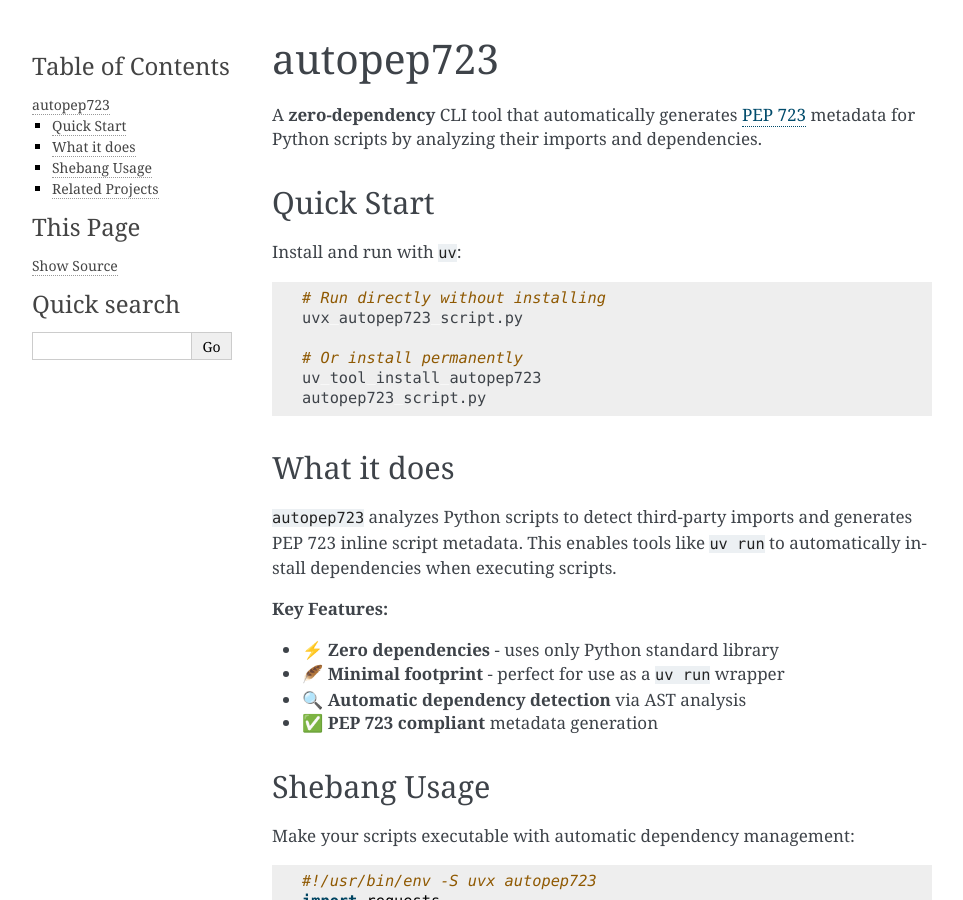
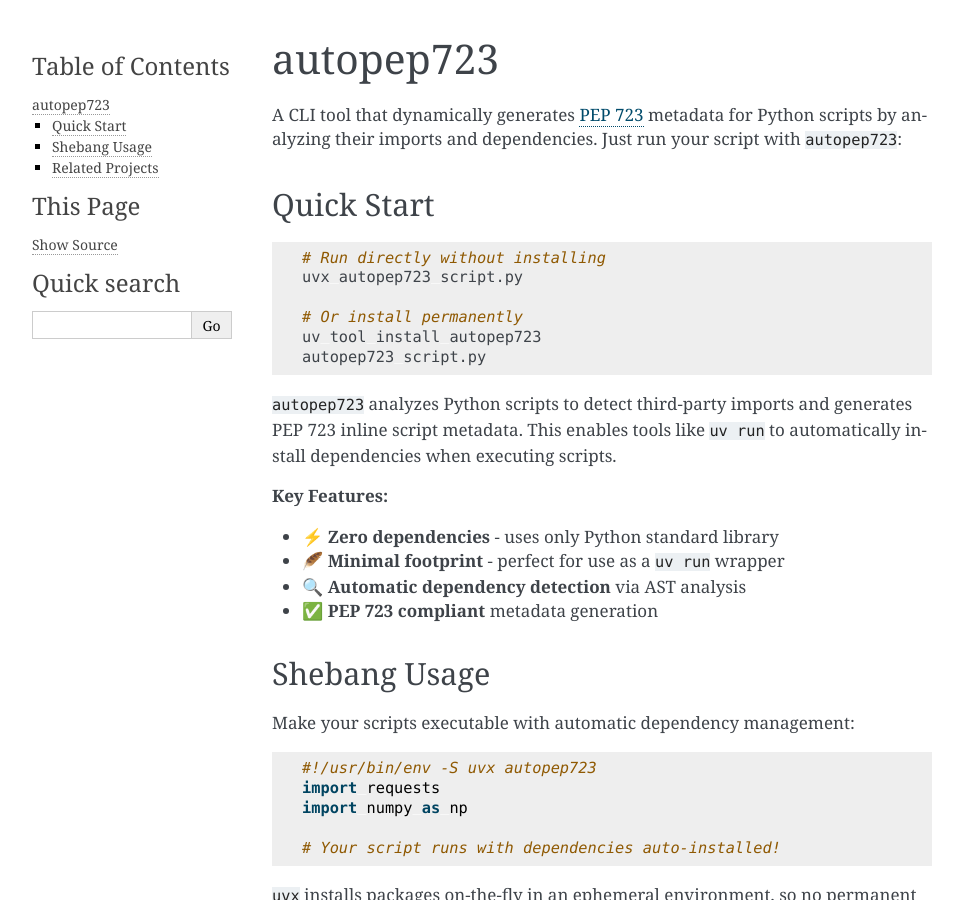
Before and after one commit to mgaitan/autopep723, a Sphinx documentation site: the page built from docs/index.md, in a window 1280 px wide and 900 px high. Shown: the whole window, without its empty margins (148-1111 px from the left). Built offline with Sphinx 7.4.7, drawn with Linux system fonts in a browser that asks for light colours.

Commit message:
Update docs and command usage

````diff
--- a/docs/index.md
+++ b/docs/index.md
@@ -1,10 +1,8 @@
 # autopep723
 
-A **zero-dependency** CLI tool that automatically generates [PEP 723](https://peps.python.org/pep-0723/) metadata for Python scripts by analyzing their imports and dependencies.
+A CLI tool that dynamically generates [PEP 723](https://peps.python.org/pep-0723/) metadata for Python scripts by analyzing their imports and dependencies. Just run your script with `autopep723`:
 
 ## Quick Start
-
-Install and run with `uv`:
 
 ```bash
 # Run directly without installing
@@ -14,8 +12,6 @@
 uv tool install autopep723
 autopep723 script.py
 ```
-
-## What it does
 
 `autopep723` analyzes Python scripts to detect third-party imports and generates PEP 723 inline script metadata. This enables tools like `uv run` to automatically install dependencies when executing scripts.
 
````
Also changed, not shown: README.md (+3 -4 lines).
